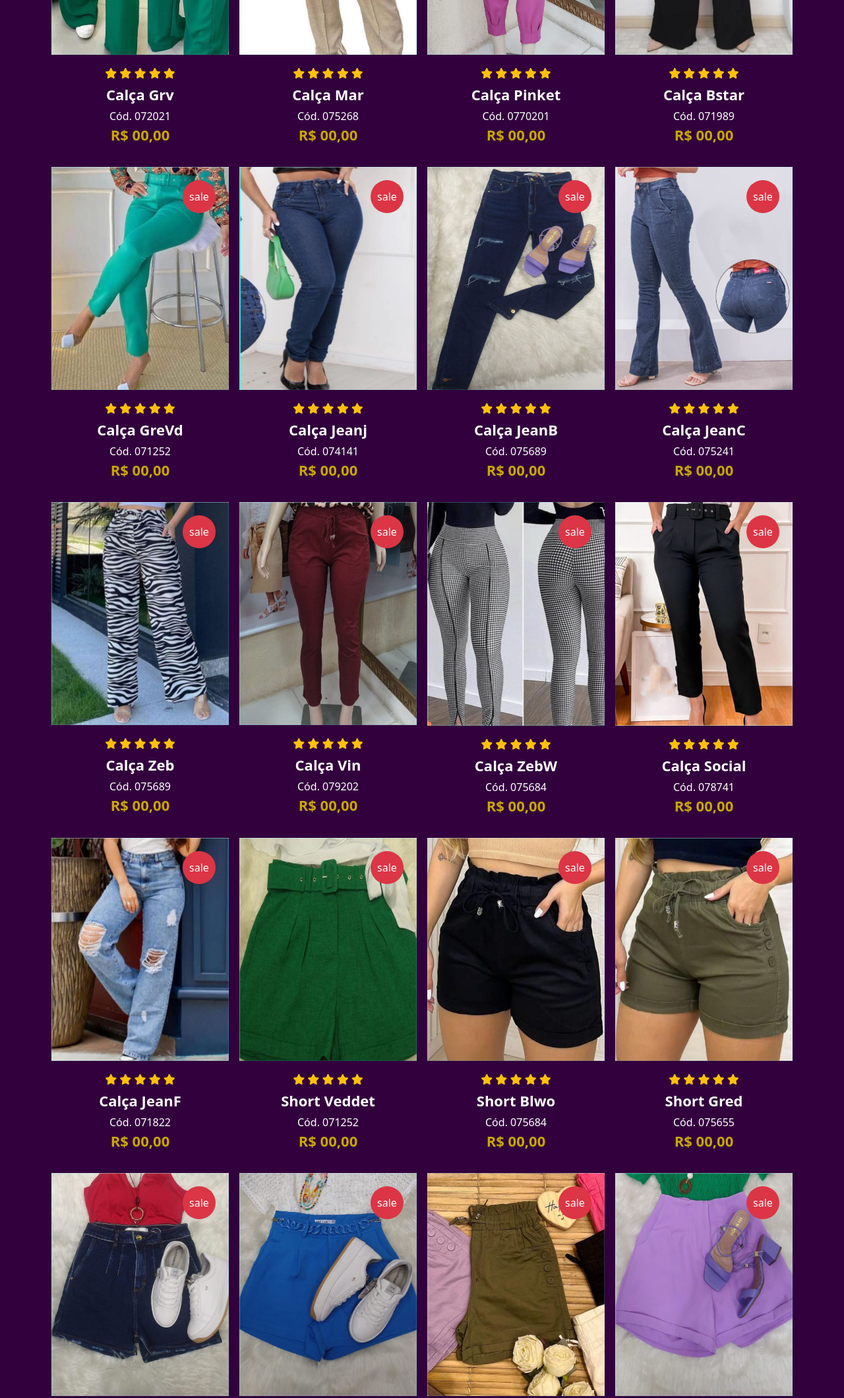
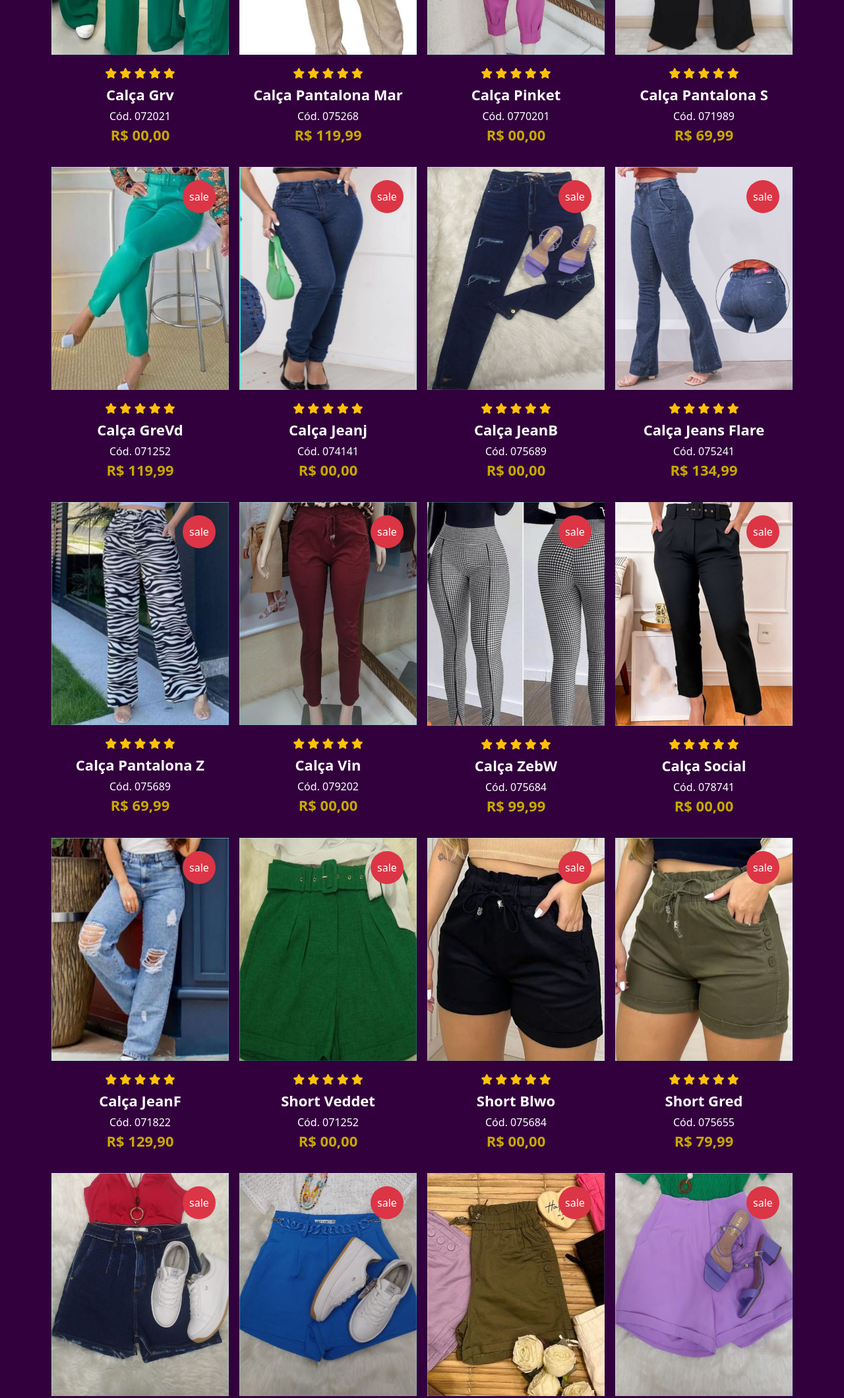
Before and after one commit to JuniorVentura23/Projeto-Nalva-Stylus, a plain HTML site: page calças-shorts.html in a window 1280 px wide. Shown: the part 1280-3399 px from the top of the page at 66% size. Drawn offline with nearby package versions, Linux system fonts and the light colour scheme; a web font is replaced by a local one.

Commit message:
Atualização de peças e preços

```diff
--- a/calças-shorts.html
+++ b/calças-shorts.html
@@ -170,9 +170,9 @@
                                     <span class="text-warning"><i class="fas fa-star"></i></span>
                                     <span class="text-warning"><i class="fas fa-star"></i></span>
                                 </div>
-                                <p class="novidades-title-object text-capitalize text-white my-1">Calça Mar</p>
+                                <p class="novidades-title-object text-capitalize text-white my-1">Calça Pantalona Mar</p>
                                 <span class="text-white my-1">Cód. 075268</span><br>
-                                <span class="novidade-valor text-white fw-bold">R$ 00,00</span>
+                                <span class="novidade-valor text-white fw-bold">R$ 119,99</span>
                             </div>
 
                         </div>
@@ -212,9 +212,9 @@
                                     <span class="text-warning"><i class="fas fa-star"></i></span>
                                     <span class="text-warning"><i class="fas fa-star"></i></span>
                                 </div>
-                                <p class="novidades-title-object text-capitalize text-white my-1">Calça Bstar</p>
+                                <p class="novidades-title-object text-capitalize text-white my-1">Calça Pantalona S</p>
                                 <span class="text-white my-1">Cód. 071989</span><br>
-                                <span class="novidade-valor text-white fw-bold">R$ 00,00</span>
+                                <span class="novidade-valor text-white fw-bold">R$ 69,99</span>
                             </div>
 
                         </div>
@@ -235,7 +235,7 @@
                                 </div>
                                 <p class="novidades-title-object text-capitalize text-white my-1">Calça GreVd</p>
                                 <span class="text-white my-1">Cód. 071252</span><br>
-                                <span class="novidade-valor text-white fw-bold">R$ 00,00</span>
+                                <span class="novidade-valor text-white fw-bold">R$ 119,99</span>
                             </div>
 
                         </div>
@@ -296,9 +296,9 @@
                                     <span class="text-warning"><i class="fas fa-star"></i></span>
                                     <span class="text-warning"><i class="fas fa-star"></i></span>
                                 </div>
-                                <p class="novidades-title-object text-capitalize text-white my-1">Calça JeanC</p>
+                                <p class="novidades-title-object text-capitalize text-white my-1">Calça Jeans Flare</p>
                                 <span class="text-white my-1">Cód. 075241</span><br>
-                                <span class="novidade-valor text-white fw-bold">R$ 00,00</span>
+                                <span class="novidade-valor text-white fw-bold">R$ 134,99</span>
                             </div>
 
                         </div>
@@ -317,9 +317,9 @@
                                     <span class="text-warning"><i class="fas fa-star"></i></span>
                                     <span class="text-warning"><i class="fas fa-star"></i></span>
                                 </div>
-                                <p class="novidades-title-object text-capitalize text-white my-1">Calça Zeb</p>
+                                <p class="novidades-title-object text-capitalize text-white my-1">Calça Pantalona Z</p>
                                 <span class="text-white my-1">Cód. 075689</span><br>
-                                <span class="novidade-valor text-white fw-bold">R$ 00,00</span>
+                                <span class="novidade-valor text-white fw-bold">R$ 69,99</span>
                             </div>
 
                         </div>
@@ -361,7 +361,7 @@
                                 </div>
                                 <p class="novidades-title-object text-capitalize text-white my-1">Calça ZebW</p>
                                 <span class="text-white my-1">Cód. 075684</span><br>
-                                <span class="novidade-valor text-white fw-bold">R$ 00,00</span>
+                                <span class="novidade-valor text-white fw-bold">R$ 99,99</span>
                             </div>
 
                         </div>
@@ -403,7 +403,7 @@
                                 </div>
                                 <p class="novidades-title-object text-capitalize text-white my-1">Calça JeanF</p>
                                 <span class="text-white my-1">Cód. 071822</span><br>
-                                <span class="novidade-valor text-white fw-bold">R$ 00,00</span>
+                                <span class="novidade-valor text-white fw-bold">R$ 129,90</span>
                             </div>
 
                         </div>
@@ -466,7 +466,7 @@
                                 </div>
                                 <p class="novidades-title-object text-capitalize text-white my-1">Short Gred</p>
                                 <span class="text-white my-1">Cód. 075655</span><br>
-                                <span class="novidade-valor text-white fw-bold">R$ 00,00</span>
+                                <span class="novidade-valor text-white fw-bold">R$ 79,99</span>
                             </div>
 
                         </div>
@@ -529,7 +529,7 @@
                                 </div>
                                 <p class="novidades-title-object text-capitalize text-white my-1">Short Mar22</p>
                                 <span class="text-white my-1">Cód. 078652</span><br>
-                                <span class="novidade-valor text-white fw-bold">R$ 00,00</span>
+                                <span class="novidade-valor text-white fw-bold">R$ 79,99</span>
                             </div>
 
                         </div>
@@ -548,7 +548,7 @@
                                     <span class="text-warning"><i class="fas fa-star"></i></span>
                                     <span class="text-warning"><i class="fas fa-star"></i></span>
                                 </div>
-                                <p class="novidades-title-object text-capitalize text-white my-1">Short Lilás</p>
+                                <p class="novidades-title-object text-capitalize text-white my-1">Short Lis</p>
                                 <span class="text-white my-1">Cód. 073255</span><br>
                                 <span class="novidade-valor text-white fw-bold">R$ 00,00</span>
                             </div>
```
Also changed, not shown: blusas-camisas.html (+9 -9 lines), conjuntos-macacaos.html (+1 -1 lines), index.html (+1 -1 lines), vestidos.html (+4 -4 lines).
